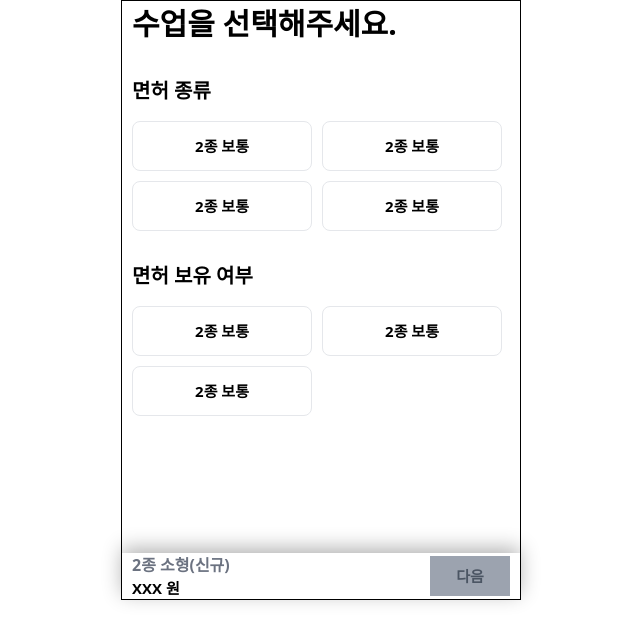
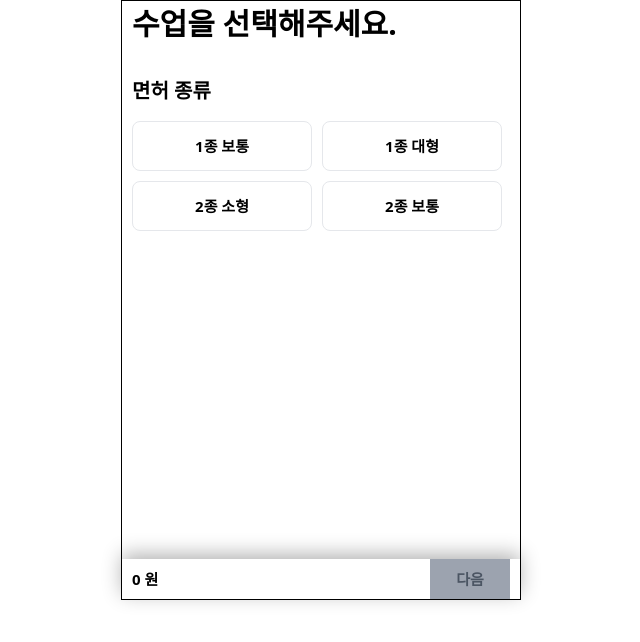
Before and after one commit to Driving-Teacher/drivingteacher-task, a Next.js app: page / in a window 1280 px wide. Shown: the top 642 px of the page, without its empty margins (319-959 px from the left). Built offline with nearby package versions, Linux system fonts and the light colour scheme.

Commit message:
Feat: connect data and make it work

```diff
--- /dev/null
+++ b/src/components/SelectLicenseBox.tsx
@@ -0,0 +1,20 @@
+import React from "react";
+import { TextBold } from "../components/TextBold";
+
+type Props = {
+  isSelected: boolean;
+  text: string;
+  onClick(): void;
+};
+export const SelectLicenseBox = ({ isSelected, text, onClick }: Props) => {
+  return (
+    <div
+      className={`w-[180px] border ${
+        isSelected ? "border-yellow-500 bg-yellow-100" : ""
+      } font-bold flex justify-center items-center h-[50px] rounded-lg hover:cursor-pointer`}
+      onClick={onClick}
+    >
+      <TextBold text={text} size="15px" />
+    </div>
+  );
+};
--- /dev/null
+++ b/src/constants.ts
@@ -0,0 +1,13 @@
+// initial state
+export const initialLicenseGroup = {
+  ONE_NORMAL: [],
+  ONE_LARGE: [],
+  TWO_SMALL: [],
+  TWO_NORMAL: [],
+};
+export const initialLicenseSelected = ["", [{ code: "", price: 0, name: "" }]];
+export const initialLicenseHave = {
+  code: "",
+  price: 0,
+  name: "",
+};
--- /dev/null
+++ b/src/model/selectLesson.ts
@@ -0,0 +1,12 @@
+export type Lesson = {
+  code: string;
+  price: number;
+  name: string;
+};
+
+export type LicenseGroup = {
+  ONE_NORMAL: Lesson[];
+  ONE_LARGE: Lesson[];
+  TWO_SMALL: Lesson[];
+  TWO_NORMAL: Lesson[];
+};
--- a/src/pages/index.tsx
+++ b/src/pages/index.tsx
@@ -1,15 +1,37 @@
-import { useEffect, useState } from "react";
+import React, { useEffect, useState } from "react";
 import { TextBold } from "../components/TextBold";
+import { SelectLicenseBox } from "@/components/SelectLicenseBox";
+import { Lesson, LicenseGroup } from "@/model/selectLesson";
+import { useGoNext } from "@/hooks/use-go-next";
+import {
+  initialLicenseGroup,
+  initialLicenseSelected,
+  initialLicenseHave,
+} from "../constants";
+import {
+  addCommaToPrice,
+  convertLicenseTypeEngToKr,
+  getLicenseGroup,
+  getLicenseNameStr,
+} from "@/utils";
 
 const SelectLesson = () => {
-  const [licenseSelected, setLicenseSelected] = useState("");
-  const [licenseHave, setLicenseHave] = useState("");
+  const [licenseGroup, setLicenseGroup] =
+    useState<LicenseGroup>(initialLicenseGroup);
+  const [licenseSelected, setLicenseSelected] = useState<(string | Lesson[])[]>(
+    initialLicenseSelected
+  );
+  const [licenseHave, setLicenseHave] = useState<Lesson>(initialLicenseHave);
+
+  const goNext = useGoNext();
 
   useEffect(() => {
     // fetch lesson data from API
     (async () => {
       const Resp = await fetch("/api/get-lesson");
-      const fetchedData = await Resp.json();
+      const fetchedData: Lesson[] = await Resp.json();
+      const licenseGroupResp = getLicenseGroup(fetchedData);
+      setLicenseGroup(licenseGroupResp);
     })();
   }, []);
 
@@ -21,57 +43,62 @@ const SelectLesson = () => {
           <section className="flex flex-col gap-[15px]">
             <TextBold text="면허 종류" size="20px" />
             <div className="flex flex-wrap gap-[10px]">
-              {["1", "2", "3", "4"].map((v, idx) => {
-                let isSelected = v === licenseSelected;
+              {Object.entries(licenseGroup).map(([key, value], idx) => {
+                let isSelected = key === licenseSelected[0];
                 return (
-                  <div
-                    className={`w-[180px] border ${
-                      isSelected ? "border-yellow-500 bg-yellow-100" : ""
-                    } font-bold flex justify-center items-center h-[50px] rounded-lg hover:cursor-pointer`}
-                    key={idx}
+                  <SelectLicenseBox
+                    isSelected={isSelected}
+                    text={convertLicenseTypeEngToKr(key)}
                     onClick={() => {
-                      setLicenseSelected(v);
-                      setLicenseHave("");
+                      setLicenseSelected([key, value]);
+                      setLicenseHave(
+                        value.length === 1 ? value[0] : initialLicenseHave
+                      );
+                      console.log("selected", key, value);
                     }}
-                  >
-                    <TextBold text="2종 보통" size="15px" />
-                  </div>
+                    key={`licenseType${idx}`}
+                  />
                 );
               })}
             </div>
           </section>
+          {licenseSelected[1].length > 1 ? (
             <section className="flex flex-col gap-[15px]">
               <TextBold text="면허 보유 여부" size="20px" />
               <div className="flex flex-wrap gap-[10px]">
-              {["1", "2", "3"].map((v, idx) => {
-                let isSelected = v === licenseHave;
+                {Object.values(licenseSelected[1]).map((v, idx) => {
+                  // console.log(v);
+                  let isSelected = v.name === licenseHave.name;
                   return (
-                  <div
-                    className={`w-[180px] border ${
-                      isSelected ? "border-yellow-500 bg-yellow-100" : ""
-                    } font-bold flex justify-center items-center h-[50px] rounded-lg hover:cursor-pointer`}
-                    key={idx}
+                    <SelectLicenseBox
+                      isSelected={isSelected}
+                      text={getLicenseNameStr(v.name)}
                       onClick={() => {
                         setLicenseHave(v);
+                        console.log("licenseHave", v);
                       }}
-                  >
-                    <TextBold text="2종 보통" size="15px" />
-                  </div>
+                      key={`licenseHave${idx}`}
+                    />
                   );
                 })}
               </div>
             </section>
+          ) : null}
         </section>
         <section className="flex justify-between items-center px-[10px] shadow-[0_-5px_20px_0_rgba(0,0,0,0.3)]">
           <div className=" w-fit">
-            <div className="font-bold text-gray-500">2종 소형(신규)</div>
-            <TextBold text="XXX 원" size="15px" />
+            <div className="font-bold text-gray-500">{licenseHave.name}</div>
+            <TextBold
+              text={`${addCommaToPrice(licenseHave.price)} 원`}
+              size="15px"
+            />
           </div>
           <button
             className="bg-yellow-300 hover:bg-opacity-50 cursor-pointer w-[80px] h-[40px] disabled:bg-gray-400 disabled:text-gray-600"
-            disabled={!licenseHave.length || !licenseSelected.length}
+            disabled={!licenseHave.name.length || !licenseSelected.length}
             onClick={() => {
-              alert("click next!");
+              console.log("click next!", licenseHave);
+              goNext(licenseHave);
             }}
           >
             <TextBold text="다음" size="15px" />
--- /dev/null
+++ b/src/utils.ts
@@ -0,0 +1,49 @@
+import { Lesson, LicenseGroup } from "@/model/selectLesson";
+
+export const getLicenseGroup = (rawData: Lesson[]) => {
+  let licenseGroup: LicenseGroup = {
+    ONE_NORMAL: [],
+    ONE_LARGE: [],
+    TWO_SMALL: [],
+    TWO_NORMAL: [],
+  };
+  rawData.forEach((v) => {
+    if (v.code.includes("ONE_NORMAL")) {
+      licenseGroup["ONE_NORMAL"].push(v);
+    } else if (v.code.includes("ONE_LARGE")) {
+      licenseGroup["ONE_LARGE"].push(v);
+    } else if (v.code.includes("TWO_SMALL")) {
+      licenseGroup["TWO_SMALL"].push(v);
+    } else {
+      licenseGroup["TWO_NORMAL"].push(v);
+    }
+  });
+  console.log("licenseGroup", licenseGroup);
+  return licenseGroup;
+};
+
+export const convertLicenseTypeEngToKr = (eng: string) => {
+  switch (eng) {
+    case "ONE_NORMAL":
+      return "1종 보통";
+    case "ONE_LARGE":
+      return "1종 대형";
+    case "TWO_NORMAL":
+      return "2종 보통";
+    case "TWO_SMALL":
+      return "2종 소형";
+    default:
+      return "";
+  }
+};
+
+export const getLicenseNameStr = (originalName: string) => {
+  const regex = /\(([^)]+)\)/g;
+
+  const result = regex.exec(originalName);
+  return result ? result[1] : "";
+};
+
+export const addCommaToPrice = (price: number) => {
+  return price.toString().replace(/\B(?<!\.\d*)(?=(\d{3})+(?!\d))/g, ",");
+};
```
Also changed, not shown: src/pages/api/get-lesson.ts (+1 -6 lines). Lines whose indentation alone changed are shown as unchanged.
